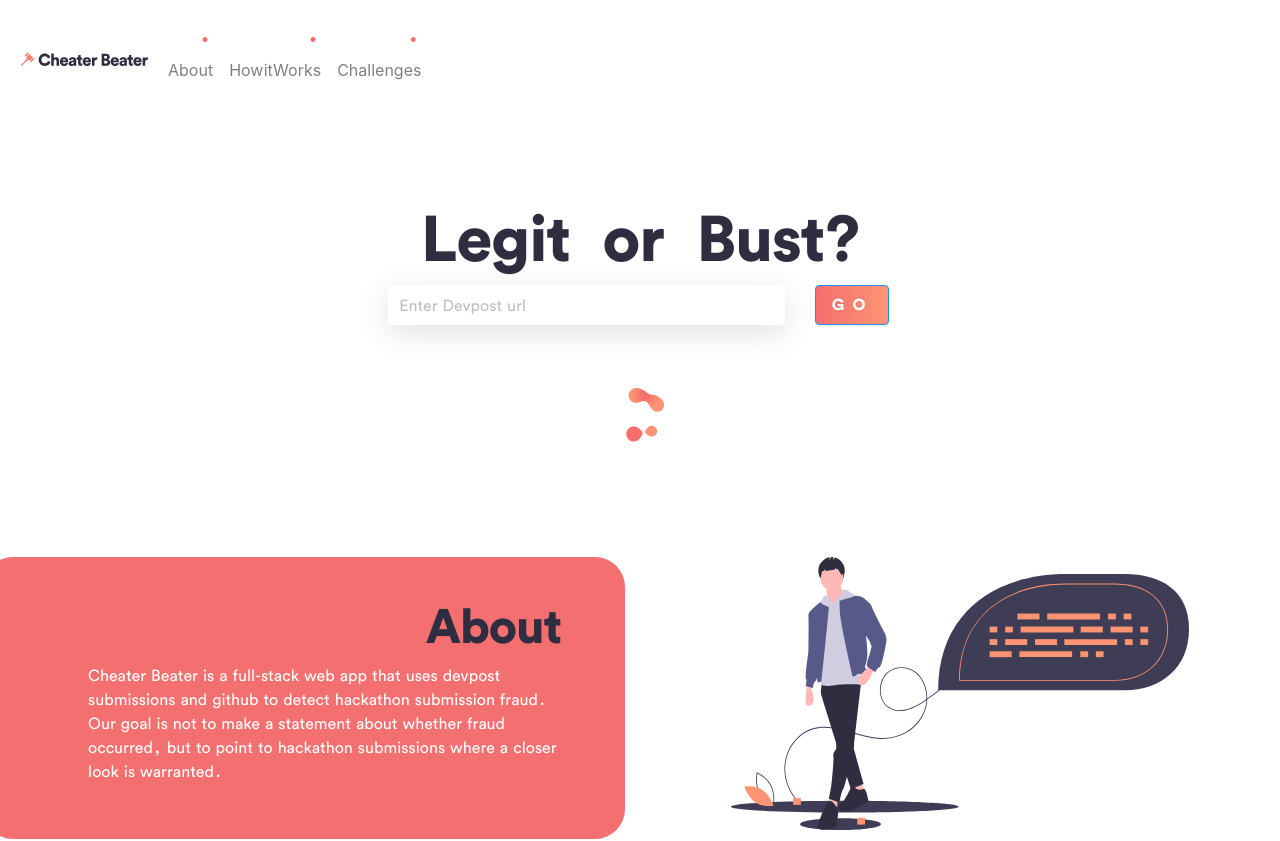
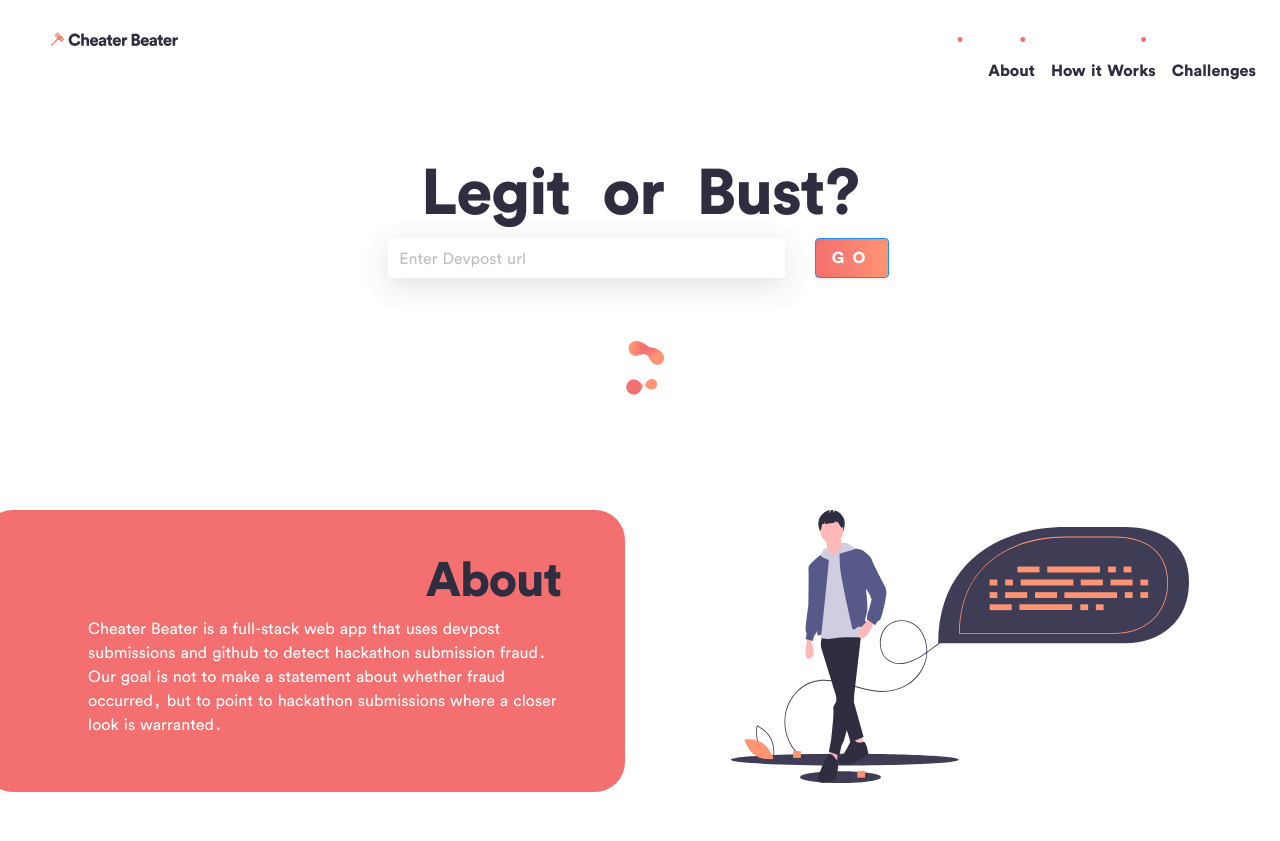
Before and after one commit to willshiao/CheaterBeater, a React (Create React App) app in the folder frontend/: page / in a window 1280 px wide. Shown: the top 841 px of the page. Built offline with nearby package versions, Linux system fonts and the light colour scheme.

Commit message:
bar graph and navbar changes

```diff
--- a/frontend/package.json
+++ b/frontend/package.json
@@ -7,9 +7,12 @@
     "@testing-library/react": "^9.3.2",
     "@testing-library/user-event": "^7.1.2",
     "antd": "^4.0.4",
+    "apexcharts": "^3.17.1",
     "axios": "^0.19.2",
     "babel-plugin-import": "^1.13.0",
     "bootstrap": "^4.4.1",
+    "chart.js": "^2.9.3",
+    "chartjs-plugin-datalabels": "^0.7.0",
     "customize-cra": "^0.9.1",
     "html2canvas": "^1.0.0-rc.5",
     "html2pdf.js": "^0.9.2",
@@ -18,7 +21,9 @@
     "less-loader": "^5.0.0",
     "node-sass": "^4.13.1",
     "react": "^16.13.1",
+    "react-apexcharts": "^1.3.6",
     "react-app-rewired": "^2.1.5",
+    "react-chartjs-2": "^2.9.0",
     "react-code-blocks": "0.0.7",
     "react-d3-tree": "^1.16.1",
     "react-dom": "^16.13.1",
--- a/frontend/src/components/Landing/Nav/Nav.js
+++ b/frontend/src/components/Landing/Nav/Nav.js
@@ -17,25 +17,33 @@ const Example = (props) => {
   const toggle = () => setIsOpen(!isOpen);
 
   return (
+    <div>
+      <a href="/" >
+        <img src={cbLogo} alt="" className="Nav__logo"/>
+      </a>
       <Navbar className="Nav__bar" light expand="md">
-      <NavbarBrand href="/">
-        <img src={cbLogo} alt="" className="Nav__logo"/>
-      </NavbarBrand>
         <NavbarToggler onClick={toggle} />
         <Collapse className="Nav__items" isOpen={isOpen} navbar>
           <Nav className="mr-auto" navbar>
             <NavItem>
-            <NavLink className="Nav__link" href="/">About</NavLink>
+              <NavLink className="Nav__link" href="/">
+                <p className="Nav__text">About</p>
+              </NavLink>
             </NavItem>
             <NavItem>
-            <NavLink className="Nav__link" href="/">How it Works</NavLink>
+              <NavLink className="Nav__link" href="/">
+                <p className="Nav__text">How it Works</p>
+              </NavLink>
             </NavItem>
             <NavItem>
-            <NavLink className="Nav__link" href="/">Challenges</NavLink>
+              <NavLink className="Nav__link" href="/">
+                <p className="Nav__text">Challenges</p>
+              </NavLink>
             </NavItem>
           </Nav>
         </Collapse>
       </Navbar>
+    </div>
   );
 }
 
--- a/frontend/src/components/Landing/Nav/Nav.scss
+++ b/frontend/src/components/Landing/Nav/Nav.scss
@@ -1,13 +1,20 @@
 .Nav__bar {
   padding-top: 2%;
   background-color: white;
+  float: right;
 }
 
 .Nav__logo {
   width: 128px;
   margin-left: 4%;
+  padding-top: 2.3%;
+}
+
+.Nav__text {
+  font-family: circular;
+  color: #2F2E41;
+  font-weight: 900;
 }
 
 .Nav__items {
-  text-align: right;
 }
--- /dev/null
+++ b/frontend/src/components/Results/Info/BarGraph/BarGraph.js
@@ -0,0 +1,17 @@
+import React, { Component } from 'react';
+import { Progress } from 'antd';
+import './BarGraph.scss';
+
+class BarGraph extends Component {
+  render(){
+    return(
+      <div>
+        <Progress strokeColor={{'0%': '#F46F6F', '100%': '#F46F6F'}} percent={50} status="active" />
+        <Progress strokeColor={{'0%': '#FF9473', '100%': '#FF9473'}} percent={23} status="active" />
+        <Progress strokeColor={{'0%': '#FFC5B3', '100%': '#FFC5B3'}} percent={89} status="active" />
+      </div>
+    )
+  }
+}
+
+export default BarGraph;
--- /dev/null
+++ b/frontend/src/components/Results/Info/BarGraph/BarGraph.scss
@@ -0,0 +1,4 @@
+.BarGraph__container {
+  width: 75%;
+  margin: auto;
+}
--- a/frontend/src/components/Results/Info/Gauge/Gauge.scss
+++ b/frontend/src/components/Results/Info/Gauge/Gauge.scss
@@ -7,11 +7,6 @@
   width: 100%;
   margin: auto;
   margin-top: 4%;
-  background-color: white;
-  padding-top: 4%;
-  padding-bottom: 4%;
-  box-shadow: 0px 4px 50px rgba(163, 163, 163, 0.16);
-  border-radius: 32px;
 }
 
 .Gauge__header {
--- a/frontend/src/components/Results/Info/Info.js
+++ b/frontend/src/components/Results/Info/Info.js
@@ -2,6 +2,7 @@ import React, { Component } from 'react';
 import './Info.scss';
 import { Button } from 'antd';
 import Gauge from './Gauge/Gauge';
+import BarGraph from './BarGraph/BarGraph';
 import Graph from './Graph/Graph';
 import Cblocks from './Cblocks/Cblocks';
 import SafeMessage from './SafeMessage/SafeMessage';
@@ -17,8 +18,9 @@ class Info extends Component {
           <div className="row justify-content-center Info__top">
             <div className="col-10">
               <div className="row">
-                <div className="col">
+                <div className="col Info__chart-container">
                   <Gauge />
+                  <BarGraph />
                 </div>
                 <div className="col">
                   {/* {!data && <SafeMessage />} */}
--- a/frontend/src/components/Results/Info/Info.scss
+++ b/frontend/src/components/Results/Info/Info.scss
@@ -1,3 +1,12 @@
 .Info__top {
   margin-top: 6%;
 }
+
+.Info__chart-container {
+  background-color: white;
+  padding-top: 3%;
+  padding-bottom: 1%;
+  box-shadow: 0px 4px 50px rgba(163, 163, 163, 0.16);
+  border-radius: 32px;
+  margin-right: 4%;
+}
```
Also changed, not shown: 1 other file (tests, documents, lock files or other folders). Lines whose indentation alone changed are shown as unchanged.
